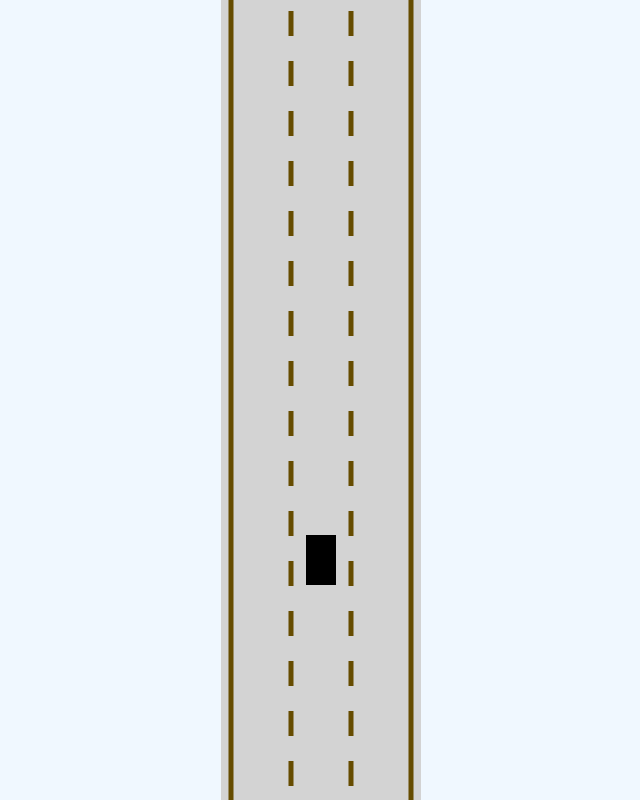
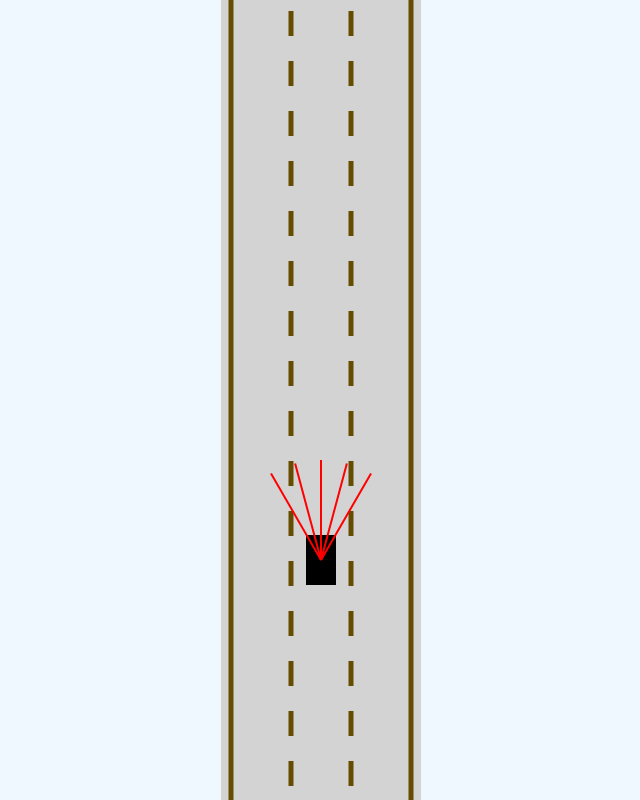
Before and after one commit to DrayanInterfaceDesigner/neural-network-selfdrive, a plain HTML site: page index.html in a window 1280 px wide. Shown: the whole page, without its empty margins (319-959 px from the left). Drawn offline with Linux system fonts and the light colour scheme.

Commit message:
Car Sensor

```diff
--- a/Car.js
+++ b/Car.js
@@ -16,6 +16,7 @@ class Car {
         //counter-clockwise
         this.angle = 0
 
+        this.sensor = new Sensor(this)
         this.controls = new Controls()
     }
 
@@ -30,8 +31,9 @@ class Car {
     //changing all the values of x and y to change only by 1
     //okay, the tutorial guy is simply a freaking beast and he will teach all of this
     // i think i can rest my neurons now lol
-    update() {
+    update(roadBorders) {
         this.#move()
+        this.sensor.update(roadBorders)
     }
 
     #move() {
@@ -62,12 +64,13 @@ class Car {
         if (this.speed !== 0) {
             //flips the controls backwards
             const flip = this.speed > 0 ? 1 : -1
+            const turnForce = 0.03
 
             if (this.controls.left) {
-                this.angle += 0.03 * flip
+                this.angle += turnForce * flip
             }
             if (this.controls.right) {
-                this.angle -= 0.03 * flip
+                this.angle -= turnForce * flip
             }
 
         }
@@ -96,6 +99,9 @@ class Car {
         )
         ctx.fill()
 
+
         ctx.restore()
+
+        this.sensor.draw(ctx)
     }
 }
--- a/Road.js
+++ b/Road.js
@@ -37,7 +37,7 @@ class Road {
 
     draw(ctx) {
         ctx.lineWidth = 5
-        ctx.strokeStyle = "white"
+        ctx.strokeStyle = "#664c00"
 
         //takes the middle lanes
         for (let i = 1; i <= (this.laneCount - 1); i++) {
@@ -47,15 +47,6 @@ class Road {
                 i / this.laneCount
             )
 
-            // add dashes to the middle lanes
-            // if (i > 0 && i < this.laneCount) {
-
-            // }
-            // else {
-            //     ctx.strokeStyle = "white"
-            //     ctx.setLineDash([])
-            // }
-            ctx.strokeStyle = "#664c00"
             ctx.setLineDash([25, 25])
             ctx.beginPath()
             ctx.moveTo(x_coord_for_lane_division, this.top)
--- /dev/null
+++ b/Sensor.js
@@ -0,0 +1,118 @@
+class Sensor {
+    constructor(entity) {
+        this.car = entity
+        this.rayCount = 5
+        this.rayLength = 100 //px
+        this.raySpread = degrees(60)
+
+        this.rays = []
+        this.ray_readings = []
+    }
+
+    update(roadBorders) {
+
+        this.#castRays()
+        this.ray_readings = []
+        for (let i = 0; i < this.rays.length; i++) {
+            this.ray_readings.push(
+                this.#getReading(this.rays[i], roadBorders)
+            )
+        }
+    }
+
+    #getReading(ray, roadBorders) {
+        let touches = []
+        for (let i = 0; i < roadBorders.length; i++) {
+
+            const touch = getIntersection(
+                ray[0],
+                ray[1],
+                roadBorders[i][0],
+                roadBorders[i][1]
+            )
+            if (touch) {
+                touches.push(touch)
+            }
+
+        }
+
+        if (touches.length == 0) return null
+        else {
+            const offsets = touches.map(e => e.offset)
+            const minOffset = Math.min(...offsets)
+            return touches.find(e => e.offset == minOffset)
+        }
+    }
+
+    #castRays() {
+        this.rays = []
+
+        //Need better understanding of the logic here present
+        //!important
+        for (let i = 0; i < this.rayCount; i++) {
+
+            const rayAngle = lerp(
+                this.raySpread / 2,
+                -this.raySpread / 2,
+                this.rayCount == 1 ? 0.5 : i / (this.rayCount - 1)
+            ) + this.car.angle
+
+            const start = { x: this.car.x, y: this.car.y }
+            const end = {
+                x: this.car.x - Math.sin(rayAngle) * this.rayLength,
+                y: this.car.y - Math.cos(rayAngle) * this.rayLength
+            }
+
+            this.rays.push([start, end])
+        }
+    }
+
+    draw(ctx) {
+
+        for (let i = 0; i < this.rayCount; i++) {
+
+            let end = this.rays[i][1]
+            if (this.ray_readings[i]) {
+                end = this.ray_readings[i]
+            }
+            // console.log(this.rays, 'readings: ' + this.ray_readings)
+
+            ctx.beginPath()
+            ctx.lineWidth = 2
+            ctx.strokeStyle = "red"
+            ctx.moveTo(
+                this.rays[i][0].x,
+                this.rays[i][0].y
+            )
+            ctx.lineTo(
+                end.x,
+                end.y
+            )
+            ctx.stroke()
+
+
+            //
+
+            ctx.beginPath()
+            ctx.lineWidth = 2
+            ctx.strokeStyle = "black"
+            ctx.moveTo(
+                this.rays[i][1].x,
+                this.rays[i][1].y
+            )
+            ctx.lineTo(
+                end.x,
+                end.y
+            )
+            ctx.stroke()
+        }
+    }
+}
+
+// this.car.width / 2 = x(15)
+// this.car.height - this.car.height / 2 = -y(25)
+
+
+// topLeft = [this.car.x, this.car.y]
+// topRight = [this.car.x + width, this.car.y]
+// lerp(topLeft, topRight, i/this.rayCount)
--- a/index.html
+++ b/index.html
@@ -12,6 +12,7 @@
     <canvas id="simulation__canvas"></canvas>
 
     <script src="utils.js"></script>
+    <script src="Sensor.js"></script>
     <script src="Road.js"></script>
     <script src="Controls.js"></script>
     <script src="Car.js"></script>
--- a/main.js
+++ b/main.js
@@ -17,7 +17,7 @@ _process__render()
 
 function _process__render() {
     // updates
-    car.update()
+    car.update(road.borders)
 
     //it also clears the canvas each frame(pft, javascript)
     simulationCanvas.height = window.innerHeight
--- a/utils.js
+++ b/utils.js
@@ -1,6 +1,28 @@
 function lerp(a, b, t) {
     return (1 - t) * a + t * b
 }
-function other_lerp(a, b, t) {
-    return a + (b - a) * t
+
+function degrees(degrees) {
+    return (Math.PI / 180) * degrees
 }
+
+function getIntersection(a, b, c, d) {
+    const tTop = (d.x - c.x) * (a.y - c.y) - (d.y - c.y) * (a.x - c.x)
+    const uTop = (c.y - a.y) * (a.x - b.x) - (c.x - a.x) * (a.y - b.y)
+    const bottom = (d.y - c.y) * (b.x - a.x) - (d.x - c.x) * (b.y - a.y)
+
+    if (bottom != 0) {
+        const t = tTop / bottom
+        const u = uTop / bottom
+
+        if (t >= 0 && t <= 1 && u >= 0 && u <= 1) {
+            return {
+                x: lerp(a.x, b.x, t),
+                y: lerp(a.y, b.y, t),
+                offset: t
+            }
+        }
+    }
+
+    return null
+}
```
Also changed, not shown: 1 other file.
